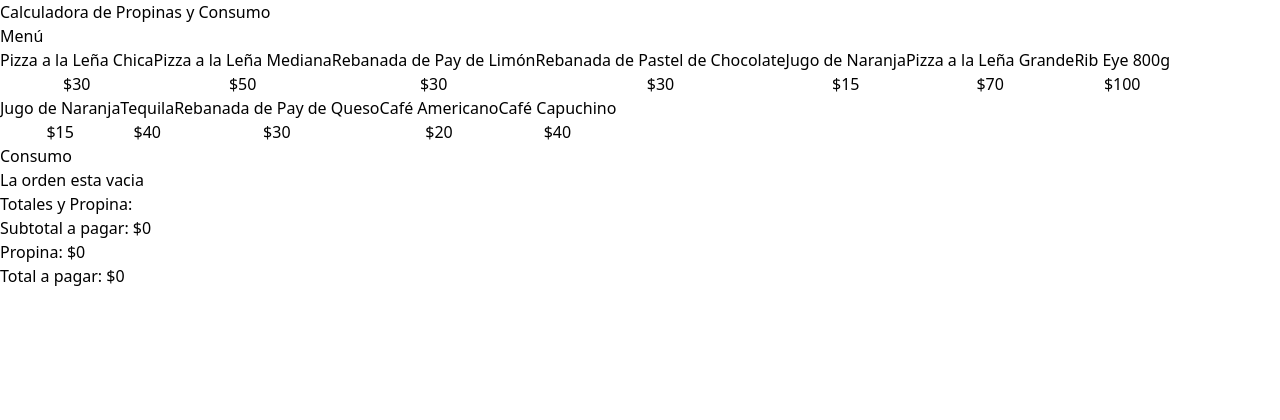
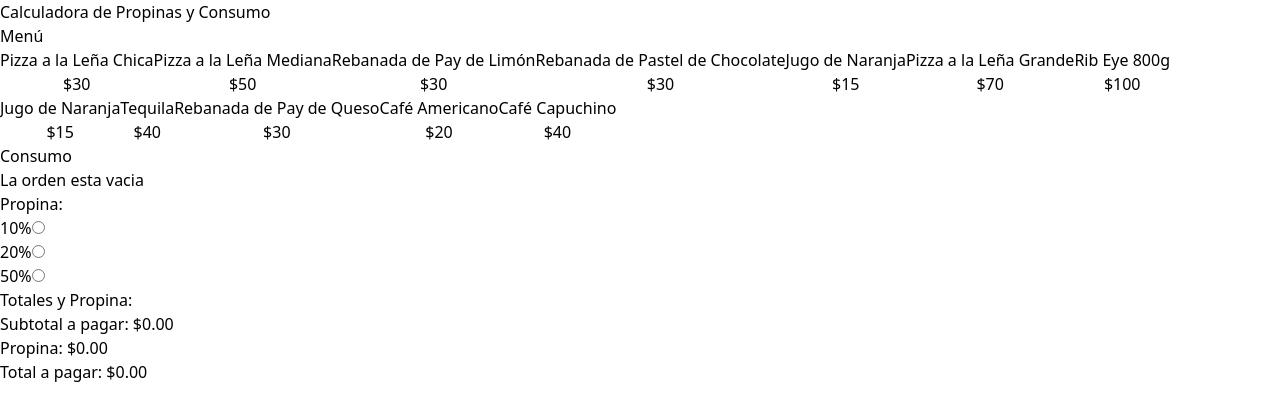
Before and after one commit to Jlydm/PropiCalc, a React (Vite) app: page / in a window 1280 px wide. Shown: the top 420 px of the page. Built offline with nearby package versions, Linux system fonts and the light colour scheme.

Commit message:
Agregamos el subtotal, la propina y el total a pagar junto a todos los calculos que estos tienen

```diff
--- a/src/App.tsx
+++ b/src/App.tsx
@@ -1,12 +1,13 @@
 import MenuItem from "./components/MenuItem"
 import OrderContents from "./components/OrderContents"
 import OrderTotals from "./components/OrderTotals"
+import TipPercentageForm from "./components/TipPercentageForm"
 import { menuItems } from "./data/db"
-import userOrder from "./hooks/useOrder"
+import useOrder from "./hooks/useOrder"
 
 function App() {
 
-  const { order, addItem, removeItem } = userOrder()
+  const { order, tip, setTip, addItem, removeItem } = useOrder()
 
   return (
     <>
@@ -32,8 +33,14 @@
             order={order}
             removeItem={removeItem}
           />
+
+          <TipPercentageForm
+            setTip={setTip}
+          />
+
           <OrderTotals
-            //
+            tip={tip}
+            order={order}
           />
         </div>
       </main>
--- a/src/components/OrderTotals.tsx
+++ b/src/components/OrderTotals.tsx
@@ -1,20 +1,30 @@
+import { useMemo } from "react"
+import { OrderItem } from "../types"
+import { formatCurrency } from "../helpers"
 
+type OrderTotalProps = {
+  order: OrderItem[]
+  tip: number
+}
 
-export default function OrderTotals() {
+export default function OrderTotals({order, tip} : OrderTotalProps) {
+
+  const subtotalAmount = useMemo(() => order.reduce( (total, item) => total + (item.quantity * item.price), 0), [order])
+  const tipAmount = useMemo(() => subtotalAmount * tip, [tip, order])
+  const totalAmount = useMemo(() => subtotalAmount + tipAmount, [tip, order])
+
   return (
     <>
       <div className="space-y-3">
         <h2 className="font-black text-2xl">Totales y Propina:</h2>
         <p>Subtotal a pagar: {''}
-          <span className="font-bold">$0</span>
+          <span className="font-bold">{ formatCurrency(subtotalAmount) }</span>
         </p>
-
         <p>Propina: {''}
-          <span className="font-bold">$0</span>
+          <span className="font-bold">{ formatCurrency(tipAmount) }</span>
         </p>
-
         <p>Total a pagar: {''}
-          <span className="font-bold">$0</span>
+          <span className="font-bold">{ formatCurrency(totalAmount) }</span>
         </p>
 
       </div>
--- /dev/null
+++ b/src/components/TipPercentageForm.tsx
@@ -0,0 +1,48 @@
+import type { Dispatch, SetStateAction } from "react"
+
+const tipOptions = [
+  {
+    id: 'tip-10',
+    value: .10,
+    label: '10%'
+  },
+  {
+    id: 'tip-20',
+    value: .20,
+    label: '20%'
+  },
+  {
+    id: 'tip-50',
+    value: .50,
+    label: '50%'
+  },
+]
+
+type TipPercentFormProps = {
+  setTip: Dispatch<SetStateAction<number>>
+}
+
+export default function TipPercentageForm({setTip} : TipPercentFormProps) {
+  return (
+    <div>
+      <h3 className="font-black text-2xl">Propina:</h3>
+      <form action="">
+        {tipOptions.map(tip => (
+          <div
+            className="flex gap-2"
+            key={tip.id}
+          >
+            <label htmlFor={tip.id}>{tip.label}</label>
+            <input
+              type="radio"
+              id={tip.id}
+              name="tip"
+              value={tip.value}
+              onChange={e => setTip(+e.target.value)}
+            />
+          </div>
+        ))}
+      </form>
+    </div>
+  )
+}
--- a/src/hooks/useOrder.ts
+++ b/src/hooks/useOrder.ts
@@ -1,8 +1,9 @@
 import { useState } from "react"
 import type { MenuItem, OrderItem } from "../types"
 
-export default function userOrder() {
+export default function useOrder() {
   const [order, setOrder] = useState<OrderItem[]>([])
+  const [tip, setTip] = useState(0)
 
   const addItem = (item: MenuItem) => {
     // Verificar si ya existe el item en la lista
@@ -26,6 +27,8 @@
 
   return {
     order,
+    tip,
+    setTip,
     addItem,
     removeItem
   }
```
